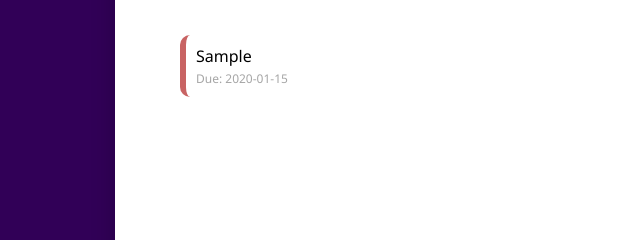
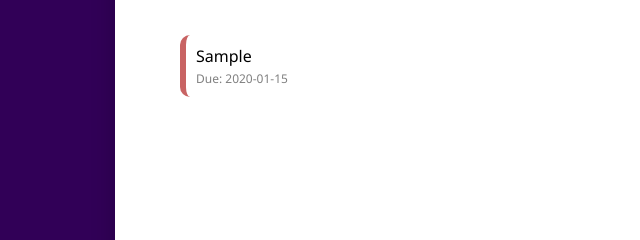
Before and after one commit to joo-m/compact-todo, a plain HTML site: page index.html in a window 1280 px wide. Both pictures are taken after typing "Sample", "2020-01-15" into the empty fields and a click on the button "Add". Shown: the part 415-655 px from the top of the page, 0-640 px from the left. Drawn offline with Linux system fonts and the light colour scheme.

Commit message:
colour-change

```diff
--- a/style.css
+++ b/style.css
@@ -309,7 +309,7 @@
 .date {
     font-size: 12px;
     color: grey;
-    opacity: 0.7;
+    opacity: 1.0;
 }
 
 .delete-btn {
```
